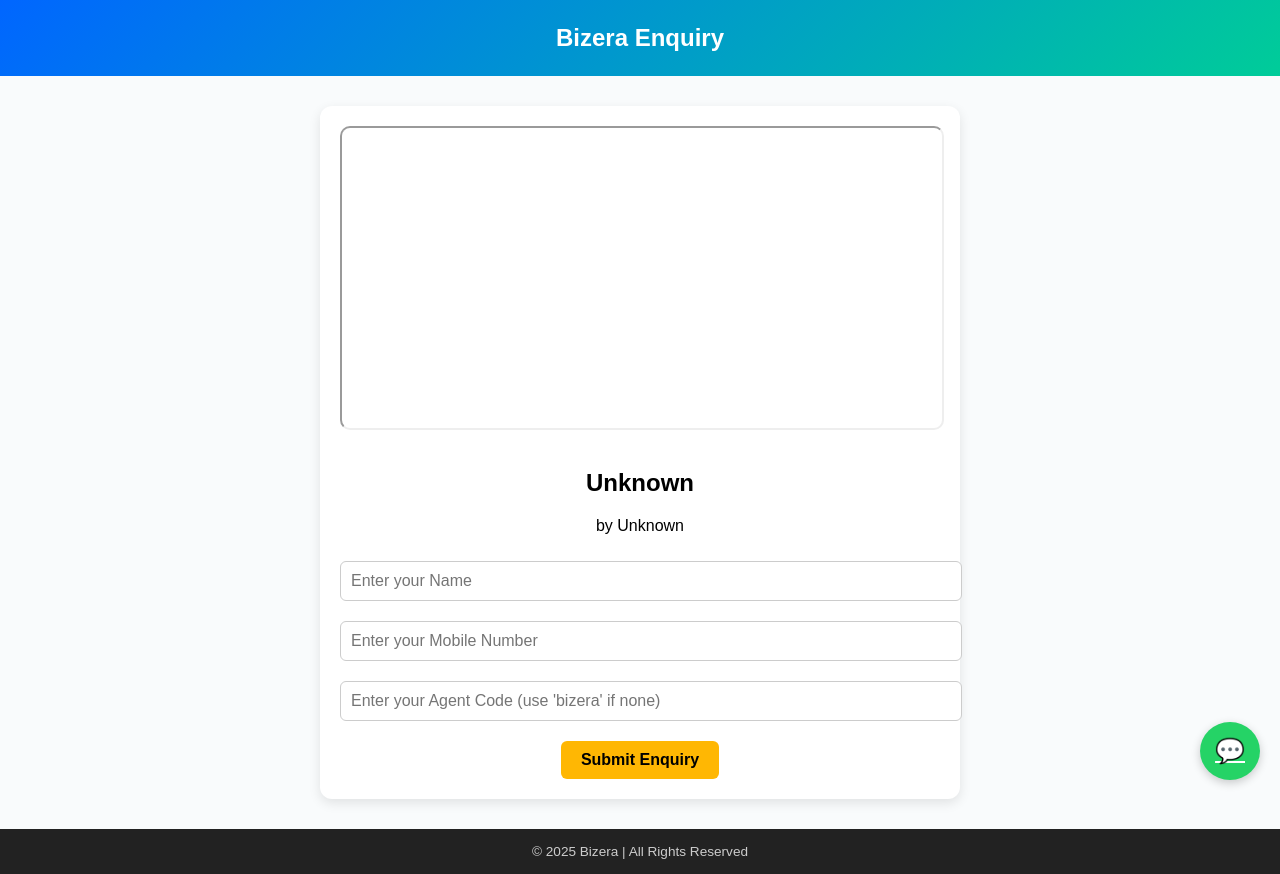
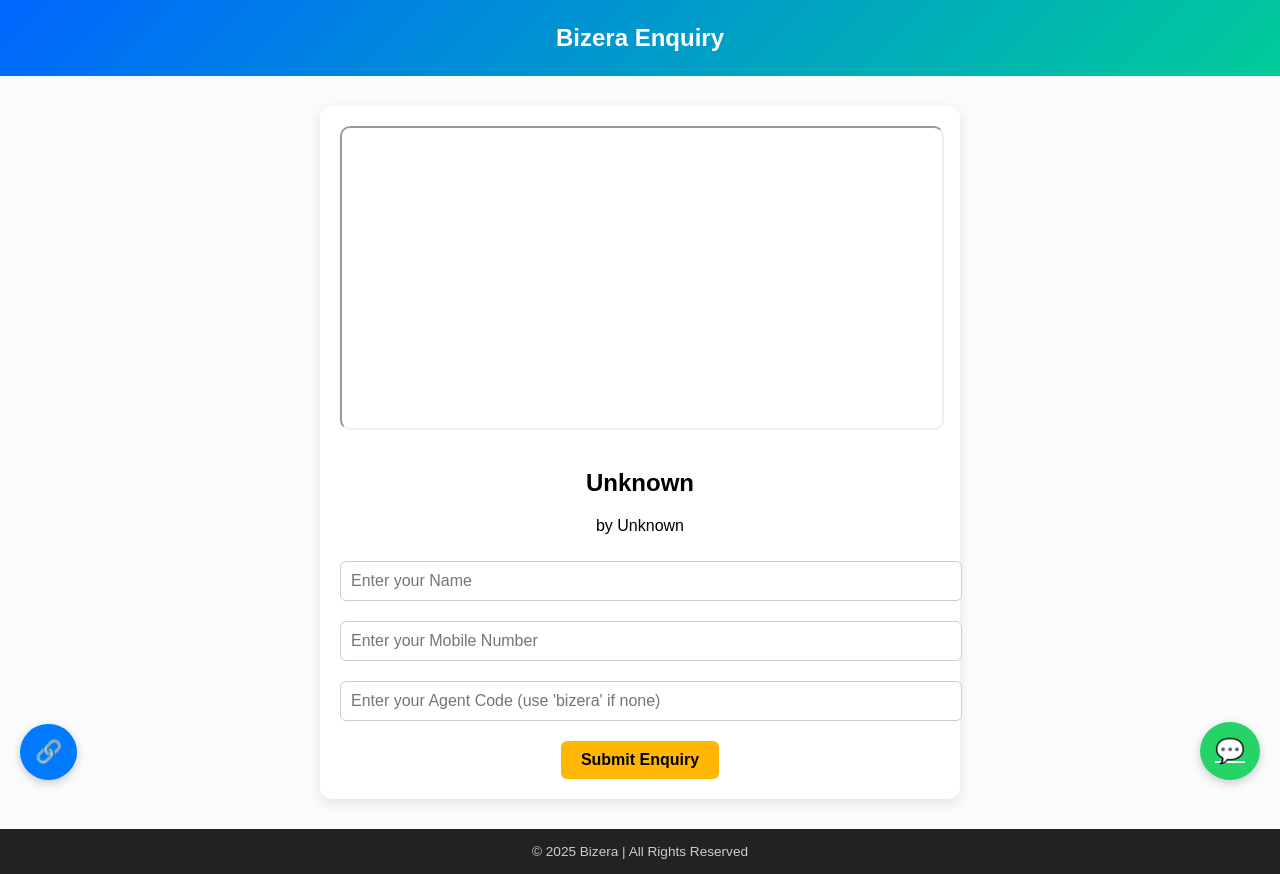
Before and after one commit to auxxweb/bizera-agents, a plain HTML site: page index.html in a window 1280 px wide. Drawn offline with Linux system fonts and the light colour scheme.

Commit message:
enquiry new field added and copy link added

```diff
--- a/index.html
+++ b/index.html
@@ -77,18 +77,28 @@
       margin-top: 30px;
     }
 
-    .float-btn {
+    .float-btn, .share-btn {
       position: fixed;
       bottom: 20px;
-      right: 20px;
-      background: #25d366;
-      color: white;
       border-radius: 50%;
       padding: 15px;
       font-size: 24px;
       box-shadow: 0 3px 10px rgba(0,0,0,0.2);
       cursor: pointer;
       z-index: 10;
+    }
+
+    .float-btn {
+      right: 20px;
+      background: #25d366;
+      color: white;
+    }
+
+    .share-btn {
+      left: 20px;
+      background: #007bff;
+      color: white;
+      font-size: 22px;
     }
 
     #loaderOverlay {
@@ -134,7 +144,8 @@
     <button onclick="submitEnquiry()">Submit Enquiry</button>
   </div>
 
-  <!-- Floating WhatsApp Icon -->
+  <!-- Floating Buttons -->
+  <div class="share-btn" onclick="sharePage()">🔗</div>
   <a id="waLink" href="#" target="_blank" class="float-btn">💬</a>
 
   <footer>© 2025 Bizera | All Rights Reserved</footer>
@@ -165,6 +176,19 @@
       if (link.includes("watch?v=")) id = link.split("watch?v=")[1].split("&")[0];
       else if (link.includes("youtu.be/")) id = link.split("youtu.be/")[1].split("?")[0];
       return `https://www.youtube.com/embed/${id}`;
+    }
+
+    // ✅ Share Page Function
+    function sharePage() {
+      const url = window.location.href;
+      const title = `Bizera Enquiry - ${courseName}`;
+      const text = `Check out this enquiry page for "${courseName}" by ${courseOwner}`;
+      if (navigator.share) {
+        navigator.share({ title, text, url })
+          .catch(err => console.error("Share failed:", err));
+      } else {
+        alert("Copy this link to share:\n" + url);
+      }
     }
 
     // ✅ Submit Enquiry Function
```
